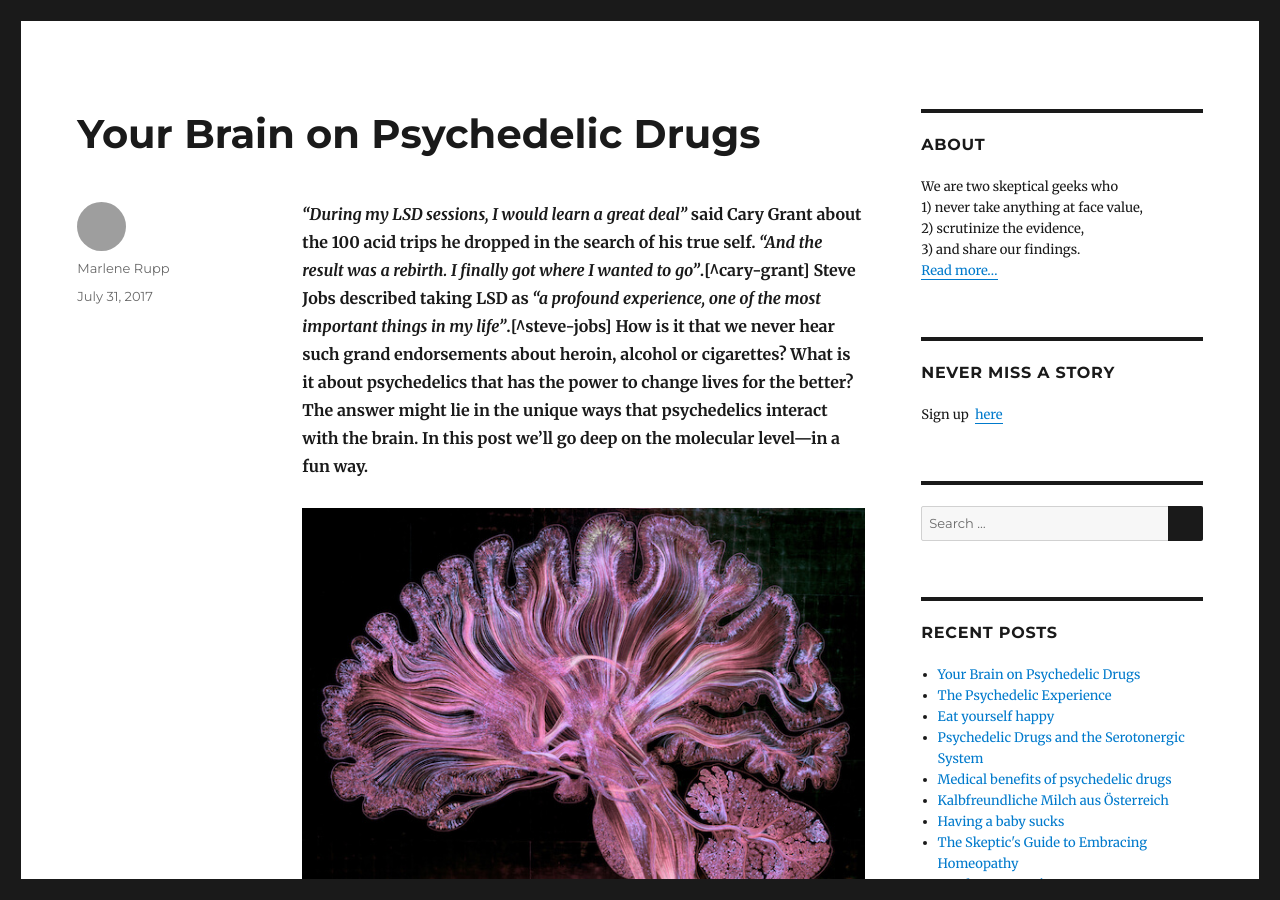
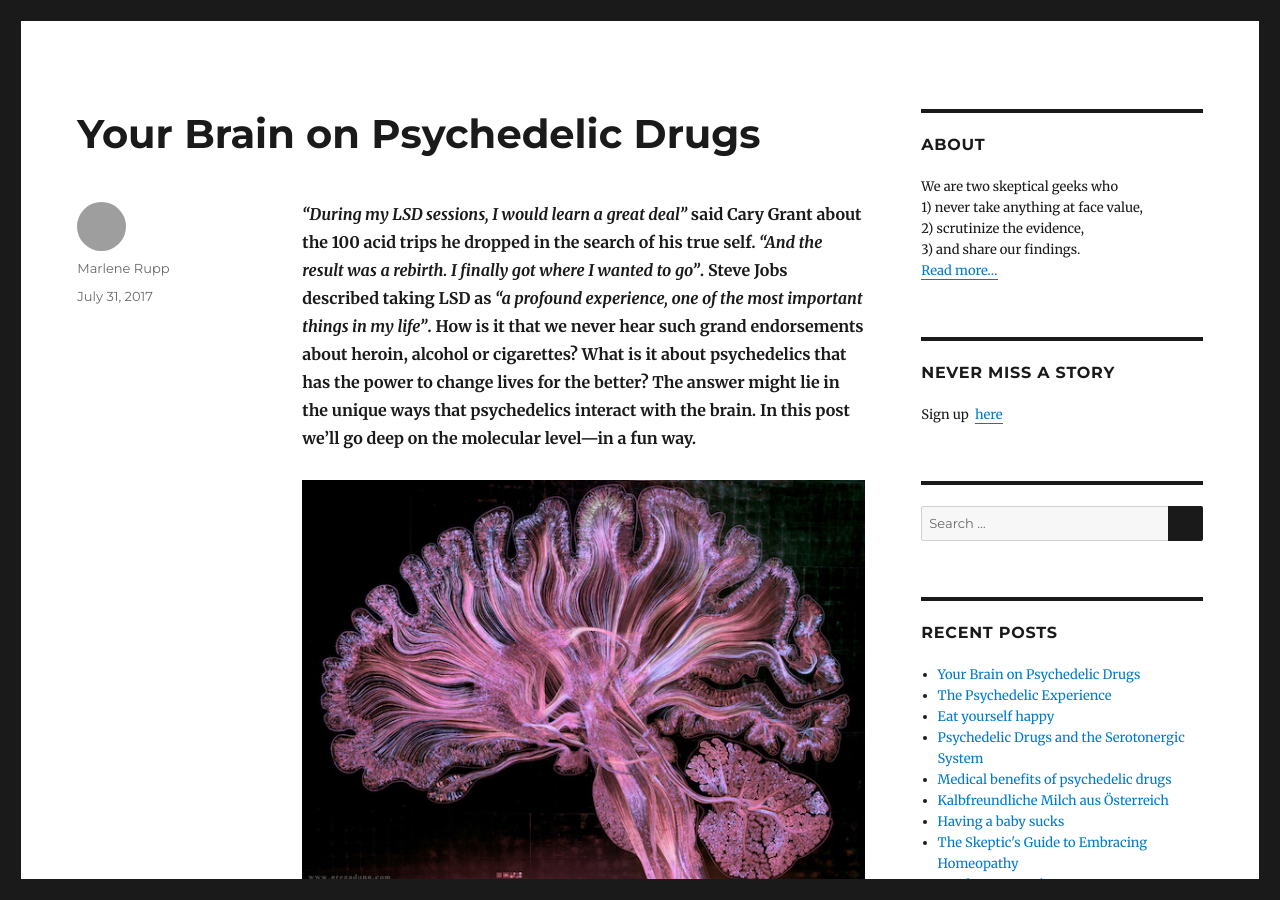
Before and after one commit to sapiensoup/sapiensoup.com, a Jekyll site: the page built from index.html, in a window 1280 px wide and 900 px high, scrolled down 300 px. Built offline with Jekyll 4.4.1, drawn with Linux system fonts in a browser that asks for light colours; grey boxes are pictures that could not be loaded.

Commit message:
Remove footnotes on first page

```diff
--- a/_includes/post-article.html
+++ b/_includes/post-article.html
@@ -12,7 +12,7 @@
   </header><!-- .entry-header -->
   <div class="entry-content">
     {% if page.title == 'Home' %}
-      {{ post.excerpt | remove: '[^verschiedene-rindfleischteile]' | remove: '[^shang]' | remove: '[^moffet]' | remove: '[^disclaimer]' | remove: '[^margolis]' | remove: '[^break-through]' | remove: '[^user-stories]' | remove: '[^dosage-erowid]' }}
+      {{ post.excerpt | remove: '[^verschiedene-rindfleischteile]' | remove: '[^shang]' | remove: '[^moffet]' | remove: '[^disclaimer]' | remove: '[^margolis]' | remove: '[^break-through]' | remove: '[^user-stories]' | remove: '[^dosage-erowid]' | remove: '[^cary-grant]' | remove: '[^steve-jobs]' }}
       <a href="{{ post.url }}">Read more&hellip;</a>
     {% else %}
       {{ post.content }}
```
